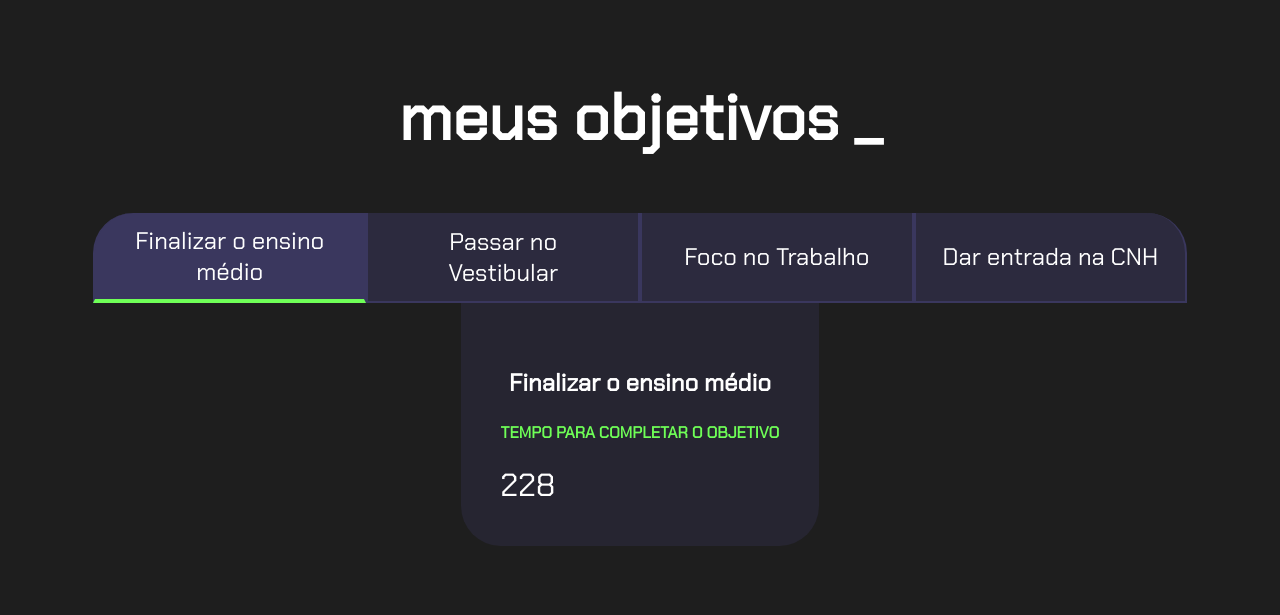
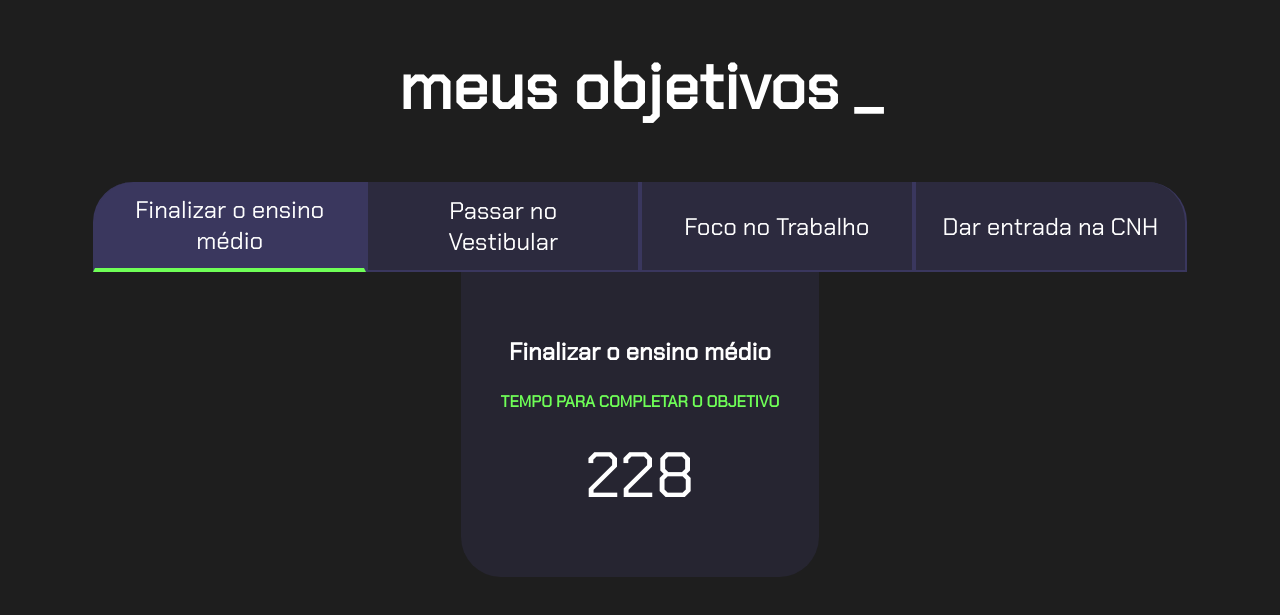
Before and after one commit to frt043/meus-objetivos, a plain HTML site: page index.html in a window 1280 px wide. Shown: the part 115-730 px from the top of the page. Drawn offline with Linux system fonts and the light colour scheme.

Commit message:
hjfvfgjcm

```diff
--- a/style.css
+++ b/style.css
@@ -94,6 +94,12 @@ body {
     border-radius: 40px 40px 0 0;
 }
 
+.contador {
+    font-size: 64px;
+    text-align: center;
+    margin: 20px 0;
+}
+
 @media screen and (min-width: 768px) {
     .botoes {
         display: flex;
```
